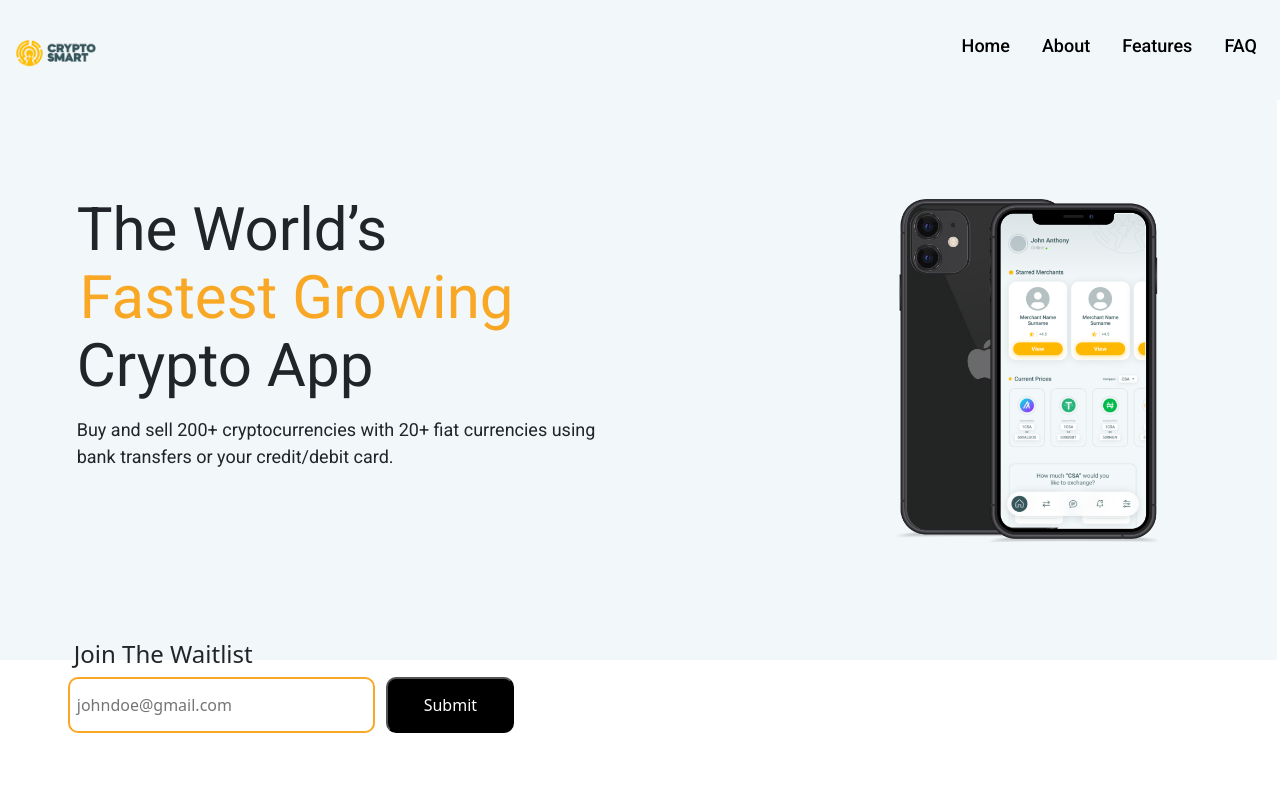
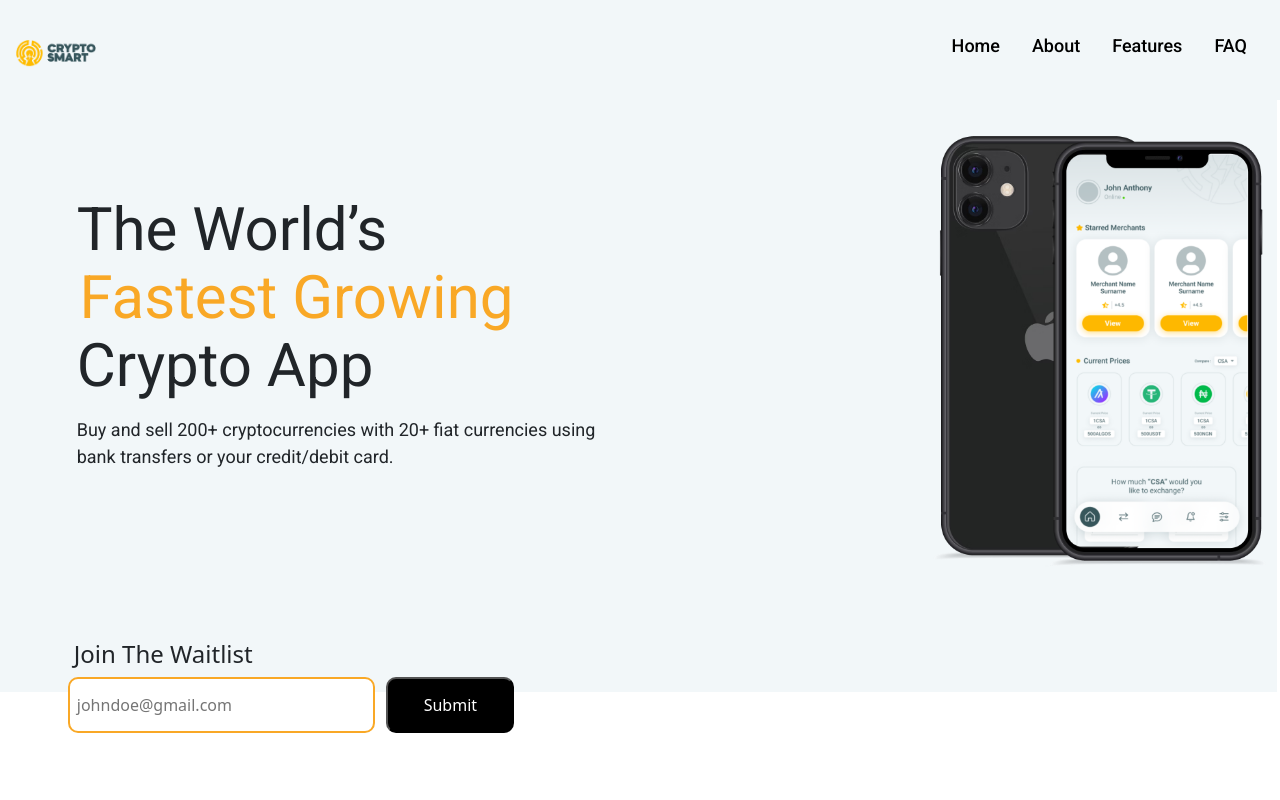
Before and after one commit to Draysongz/smart-change, a React (Create React App) app: page / in a window 1280 px wide. Shown: the top 800 px of the page. Built offline with nearby package versions, Linux system fonts and the light colour scheme; no server answers.

Commit message:
fixed all

```diff
--- a/package.json
+++ b/package.json
@@ -20,6 +20,7 @@
     "react-bootstrap": "^2.5.0",
     "react-dom": "^18.2.0",
     "react-icons": "^4.4.0",
+    "react-paystack": "^4.0.1",
     "react-router-dom": "^6.4.1",
     "react-scripts": "^5.0.1",
     "react-toastify": "^9.1.1",
--- a/src/Pages/Hero.css
+++ b/src/Pages/Hero.css
@@ -20,9 +20,9 @@
     justify-content: space-between;
 }
 .mockup{
-    margin-top: -30px;
-    width: 120%;
-    margin-left: 20px;
+    margin-top: -125px;
+    width: 150%;
+
 
 }
 .left{
--- a/src/Pages/Waitlist.jsx
+++ b/src/Pages/Waitlist.jsx
@@ -7,11 +7,17 @@ import { useState } from 'react'
 import {initializeApp} from 'firebase/app'
 import {getAuth} from 'firebase/auth'
 import {getFirestore} from 'firebase/firestore'
+import Button from 'react-bootstrap/Button';
+import Modal from 'react-bootstrap/Modal';
 
 const Waitlist = () => {
 const [email, setEmail] = useState('')
+const [show, setShow] = useState(false);
 
-const onSubmit= async (e)=>{
+  const handleClose = () => setShow(false);
+  const handleShow = () => setShow(true);
+
+const onSubmit= async(e)=>{
   e.preventDefault()
   const app= initializeApp(firebaseConfig)
 const auth = getAuth(app)
@@ -20,6 +26,7 @@ const db = getFirestore(app)
     await addDoc(collection(db, "emails"), {
       email: email
     });
+    handleShow()
     toast('Successfully Registered')
   } catch (error) {
     toast.error('An error occurred')
@@ -37,6 +44,22 @@ const db = getFirestore(app)
           </div>
 
         </div>
+        <Modal   size="sm"
+      aria-labelledby="contained-modal-title-vcenter"
+      centered show={show} onHide={handleClose}>
+        <Modal.Header closeButton>
+          <Modal.Title id="contained-modal-title-vcenter">Waitlisted!!!</Modal.Title>
+        </Modal.Header>
+        <Modal.Body>
+         <p>Registration Successful</p>
+        </Modal.Body>
+        <Modal.Footer>
+          <Button variant="primary" onClick={handleClose}>
+            Great
+          </Button>
+
+        </Modal.Footer>
+      </Modal>
     </div>
   )
 }
--- a/src/components/Navbar.css
+++ b/src/components/Navbar.css
@@ -11,10 +11,12 @@
 
 .navbar img{
     width:80px;
+
 }
 
 .nav-menu{
     display:flex;
+    margin-right:10px;
 }
 .nav-item{
     padding:1rem;
```
Also changed, not shown: 1 other file (tests, documents, lock files or other folders).
